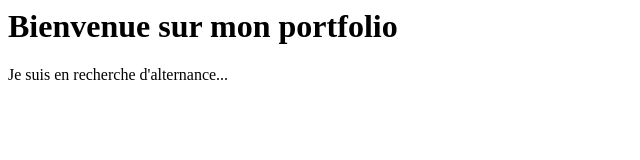
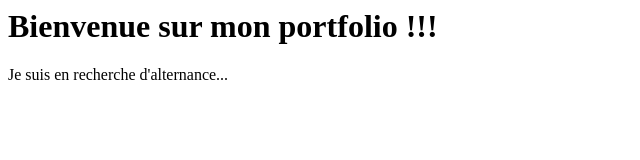
Before and after one commit to leandrelav/leandrelav.github.io, a plain HTML site: page index.html in a window 1280 px wide. Shown: the full height of the page, 0-640 px from the left. Drawn offline with Linux system fonts and the light colour scheme.

Commit message:
Update index.html

```diff
--- a/index.html
+++ b/index.html
@@ -1,2 +1,2 @@
-<h1>Bienvenue sur mon portfolio</h1>
+<h1>Bienvenue sur mon portfolio !!!</h1>
 <p>Je suis en recherche d'alternance...</p>
```
